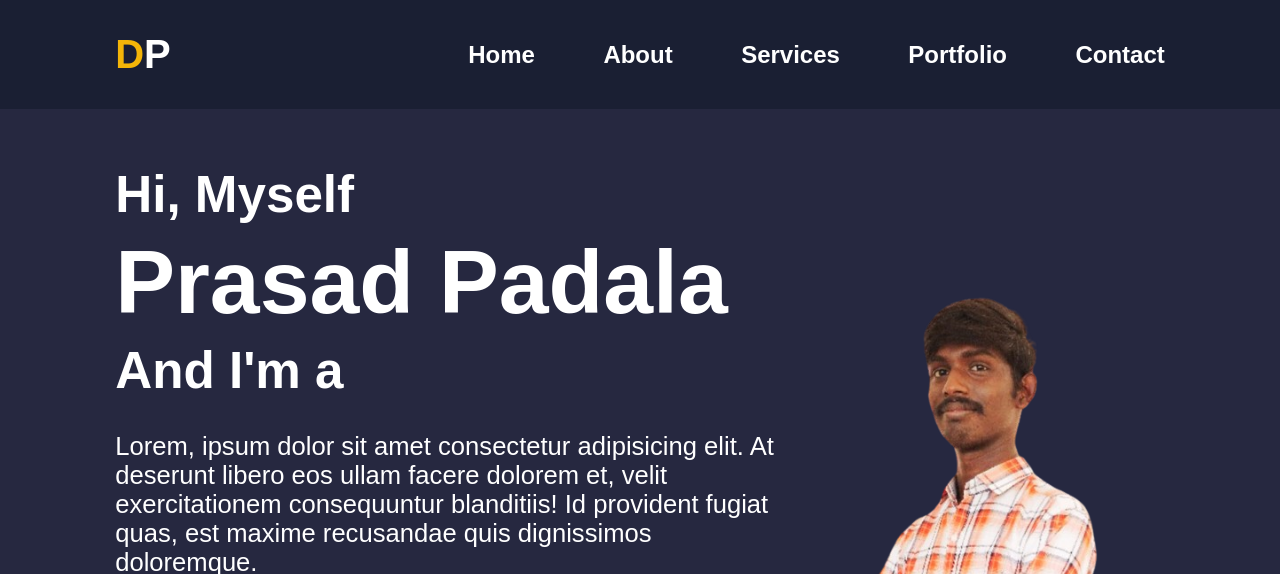
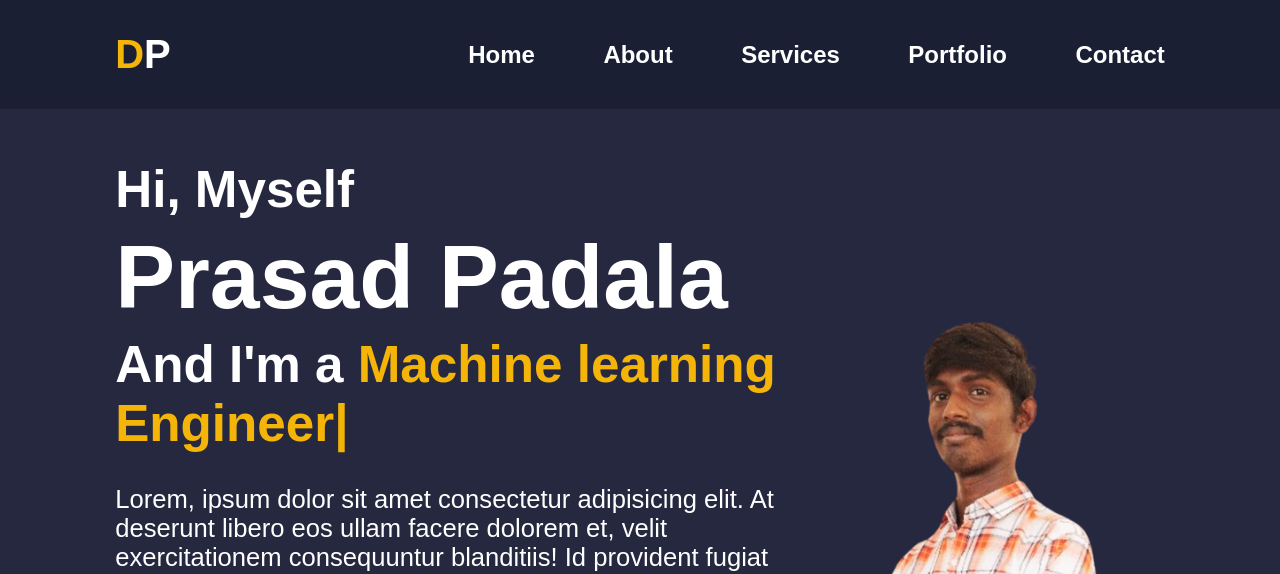
Before and after one commit to padaladurgaprasadu/Padala-Prasad, a plain HTML site: page index.html in a window 1280 px wide. Shown: the top 574 px of the page. Drawn offline with nearby package versions, Linux system fonts and the light colour scheme.

Commit message:
Update index.html

```diff
--- a/index.html
+++ b/index.html
@@ -29,7 +29,7 @@
         <div class="home-content">
             <h3>Hi, Myself</h3>
             <h1>Prasad Padala</h1>
-            <h3>And I'm a <span class="multi-text"></span></h3>
+            <h3>And I'm a <span class="multiple-text"></span></h3>
             <p>Lorem, ipsum dolor sit amet consectetur adipisicing elit. At deserunt libero eos ullam facere dolorem et, velit exercitationem consequuntur blanditiis! Id provident fugiat quas, est maxime recusandae quis dignissimos doloremque.</p>
             <div class="social-media">
                 <a href="https://www.linkedin.com/in/durgaprasadupadala/" target="_blank"><i class="fa-brands fa-linkedin-in"></i></a>
```
